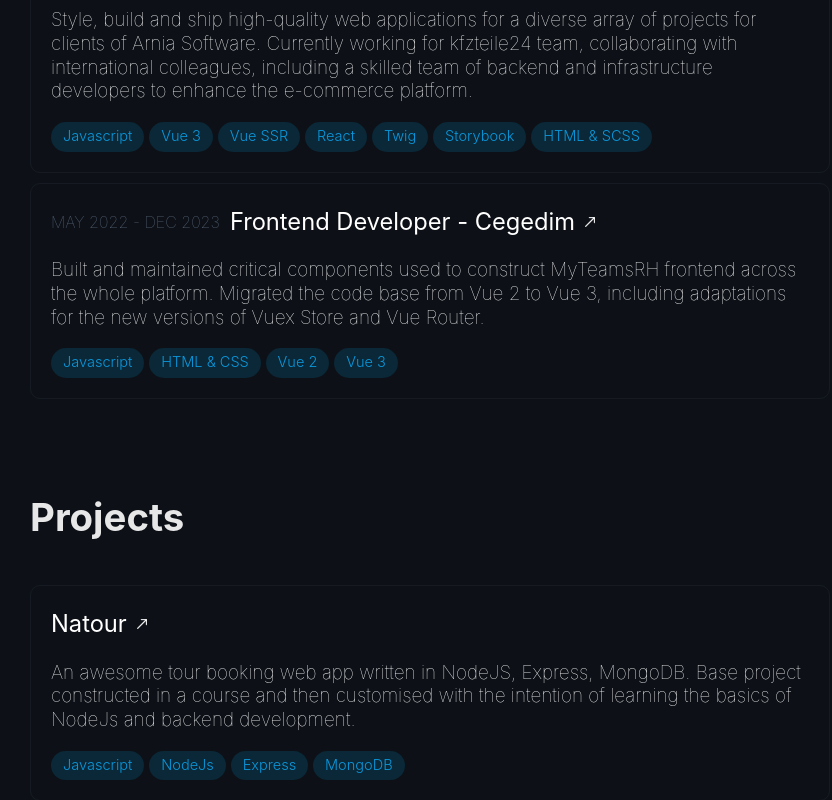
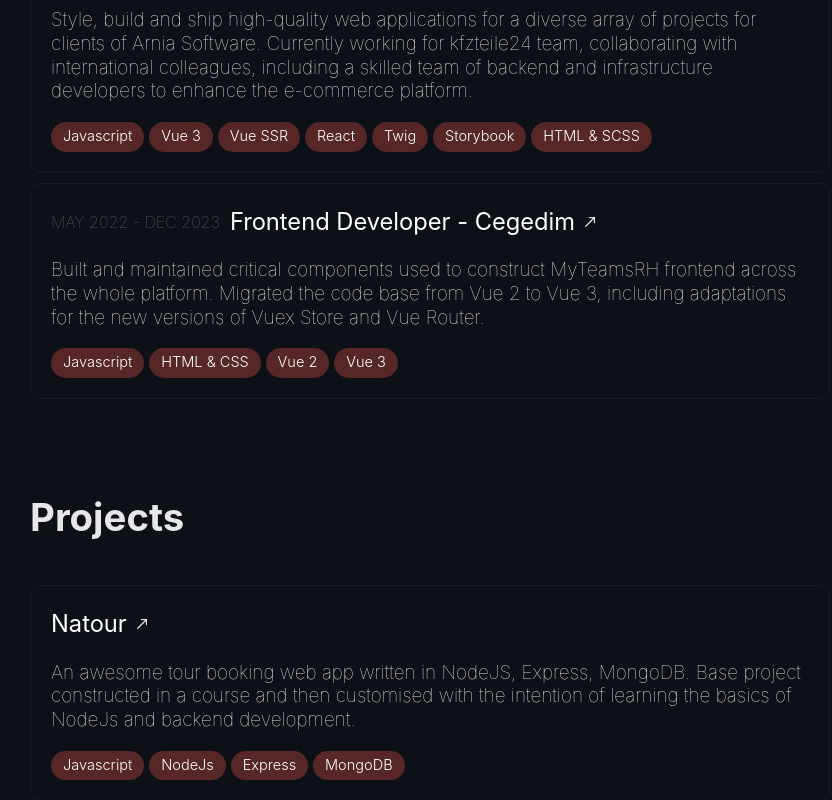
Before and after one commit to Popa-Andrei-Valentin/My_Portofolio, a React (Vite) app: page / in a window 1280 px wide. Shown: the part 1200-2000 px from the top of the page, without its empty margins (210-1042 px from the left). Built offline with nearby package versions, Linux system fonts and the light colour scheme.

Commit message:
Update ExperienceCard contrast colors

```diff
--- a/src/components/ExperienceCard/ExperienceCard.css
+++ b/src/components/ExperienceCard/ExperienceCard.css
@@ -43,11 +43,12 @@
 }
 
 .selected span {
-  color: var(--color-bg2);
+  color: rgba(var(--color2),1);
 }
 
 .selected svg path{
-  stroke: var(--color-bg2);
+  fill: rgba(var(--color2),1);
+  stroke: rgba(var(--color2),1);
 }
 
 .selected svg {
@@ -61,6 +62,7 @@
 
 .tech-container {
   display: flex;
+  flex-wrap: wrap;
   width: 100%;
   gap: 0.3rem
 }
@@ -69,8 +71,8 @@
   width: auto;
   border-radius: 25px;
   padding: 4px 12px 4px 12px;
-  color: var(--color-bg2);
+  color: white;
   font-weight: 300;
-  background-color: rgba(4, 92, 129, 0.3);
+  background-color: rgba(var(--color2), 0.3);
   font-size: var(--text-s);
 }
```
